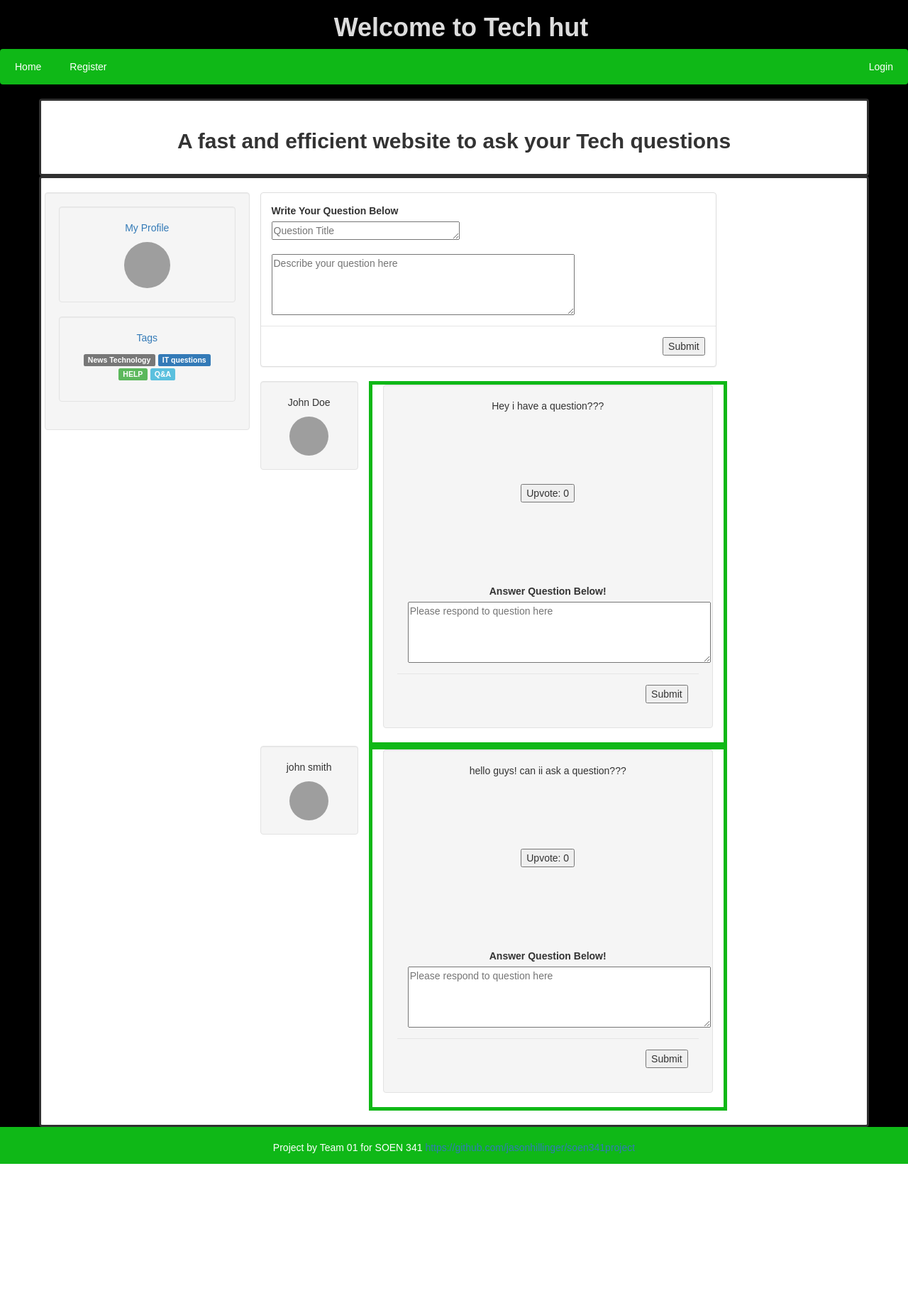
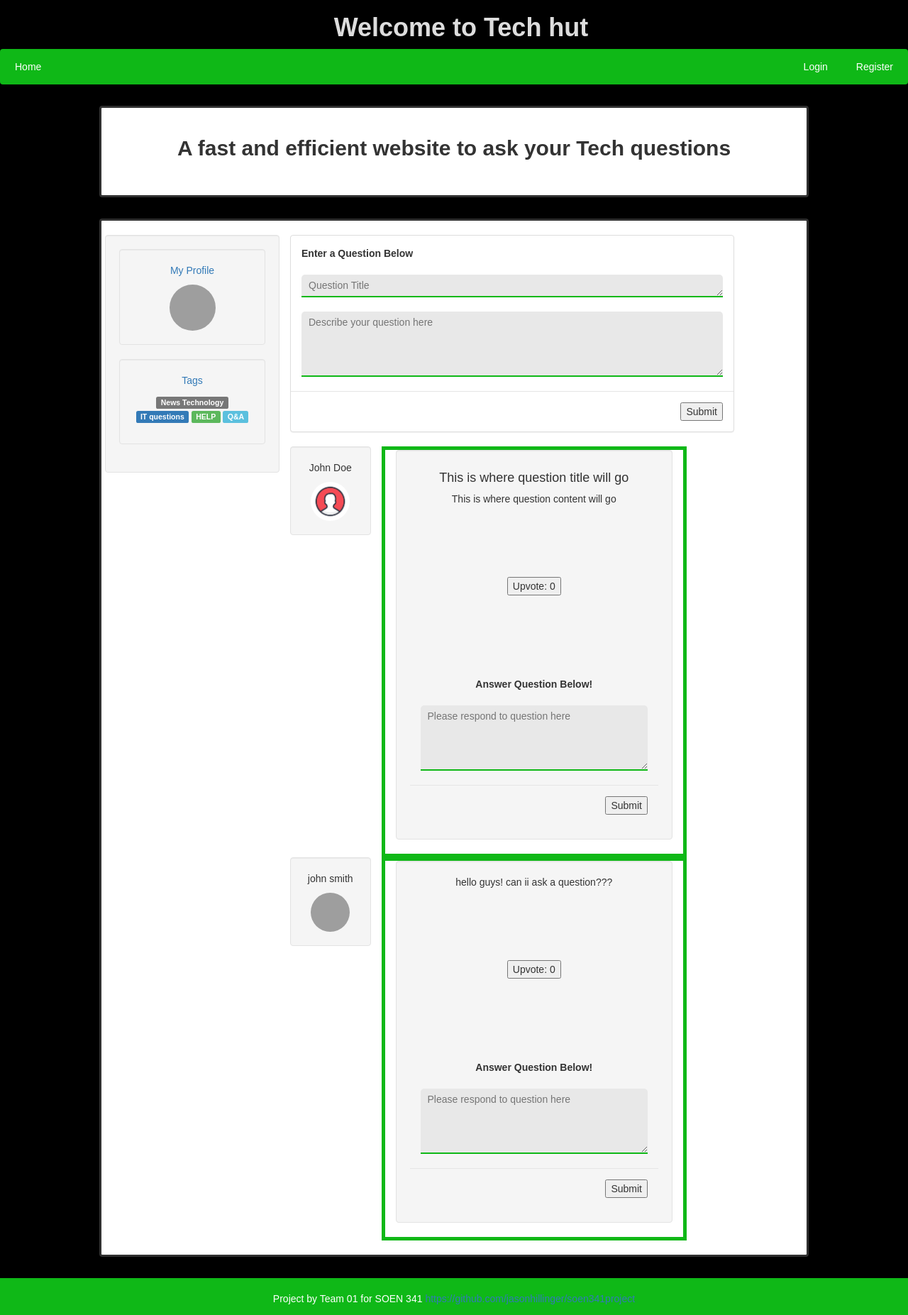
Before and after one commit to jasonhillinger/Mini-Stackoverflow, a PHP site: page / in a window 1280 px wide. Shown: the part 221-2074 px from the top of the page at 71% size. Before the commit the page ends 1861 px from the top, so only its background shows below. Run offline with PHP 8.4, Linux system fonts and the light colour scheme; data that the repository does not hold is empty; grey boxes are pictures that could not be loaded.

Commit message:
Update index.php
Update index.php to look more like index_noor.html

```diff
--- a/index.php
+++ b/index.php
@@ -1,4 +1,3 @@
-<!--
 <?php
 include_once 'server.php';
 session_start(); //start a new session if not already started
@@ -6,7 +5,6 @@ session_start(); //start a new session if not already started
 
 <!DOCTYPE html>
 <html lang="en">
--->
 <head>
     <title>Tech Hut</title>
     <meta charset="UTF-8">
@@ -20,7 +18,61 @@ session_start(); //start a new session if not already started
             margin: 0;
         }
         /* Style the header */
-
+        .container {
+          max-width: 1000px;
+          margin: 30px auto;
+          background: #fff;
+          border-radius: 8px;
+          padding: 20px;
+        }
+        .containerForComments {
+          min-width: 450px;
+          max-width: 450px;
+          height: 300px;
+          margin: 30px auto;
+          background: #fff;
+          border-radius: 10px;
+          padding: 20px;
+          border : thick solid rgb(15,184,23);
+        }
+        .comment {
+          display: block;
+          transition: all 1s;
+        }
+        .commentClicked {
+          min-height: 0px;
+          border: 1px solid #eee;
+          border-radius: 5px;
+          padding: 5px 10px
+        }
+        .container textarea {
+          width: 100%;
+          border: none;
+          background: #E8E8E8;
+          padding: 5px 10px;
+          height: 50%;
+          border-radius: 5px 5px 0px 0px;
+          border-bottom: 2px solid rgb(15, 184, 23);
+          transition: all 0.5s;
+          margin-top: 15px;
+        }
+        button.primaryContained {
+          background:  rgb(15, 184, 23);
+          color: #fff;
+          padding: 10px 10px;
+          border: none;
+          margin-top: 0px;
+          cursor: pointer;
+          text-transform: uppercase;
+          letter-spacing: 4px;
+          box-shadow: 0px 2px 6px 0px rgba(0, 0, 0, 0.25);
+          transition: 1s all;
+          font-size: 10px;
+          border-radius: 5px;
+        }
+        button.primaryContained:hover {
+          background: #9f2efc;
+        }
         .header img {
             width: 1000px;
             height: 200px;
@@ -130,6 +182,7 @@ session_start(); //start a new session if not already started
         }
 
         .col-sm-9 {
+            height = 100px;
             border: thick solid rgb(15, 184, 23);
         }
 
@@ -158,7 +211,7 @@ session_start(); //start a new session if not already started
       			echo("<a href=\"#\" class=\"right\">". $_SESSION["username"] ."</a>");
       		}
       		else{
-          echo("<a href=\"registration.php\">Register</a>");
+            echo("<a href=\"registration.php\" class=\"right\" >Register</a>");
             echo("<a href=\"login.php\" class=\"right\">Login</a>");
           }
 		    ?>
@@ -191,21 +244,22 @@ session_start(); //start a new session if not already started
                 </div>
 
             </div>
-            <div class="col-sm-7">
+            <div class="col-sm-8">
                 <div class="row">
                     <div class="col-sm-12">
                         <div class="panel panel-default text-left">
+                          <form id="form" action="#" method="post">
                             <div class="panel-body">
-				  <label>Write Your Question Below</label>
-				  </br>
+                                <label>Enter a Question Below</label>
+                                <br>
                                 <input type="hidden" name="submitQuestion" value="1" />
                                 <textarea id="title" name="title" rows=1 cols="30" required placeholder="Question Title"></textarea>
-				  </br></br>
                                 <textarea id="userquestion" name="userquestion" rows=4 cols="50" required placeholder="Describe your question here"></textarea>
                             </div>
                             <div class="modal-footer">
                               <input type="submit" class="btndefault" />
                             </div>
+                          </form>
                         </div>
                     </div>
                 </div>
@@ -220,7 +274,8 @@ session_start(); //start a new session if not already started
                     </div>
                     <div class="col-sm-9">
                         <div class="well">
-                            <p>Hey i have a question???</p>
+                            <h4> This is where question title will go</h4>
+                            <p>This is where question content will go</p>
                             <div class="voting">
                                 <button id="upvote">Upvote: 0</button>
                                 <script src="mybutton.js"></script>
--- a/login.php
+++ b/login.php
@@ -1,6 +1,6 @@
 <?php
  include_once 'server.php';
-session_start(); //start a new session if not already started
+ session_start(); //start a new session if not already started
 $errors = array();
 
 // Verifying data entered is correct (with data in database) and logging in the user
```
Also changed, not shown: download.png (added), server.php (line endings or trailing spaces). Lines whose indentation alone changed are shown as unchanged.
